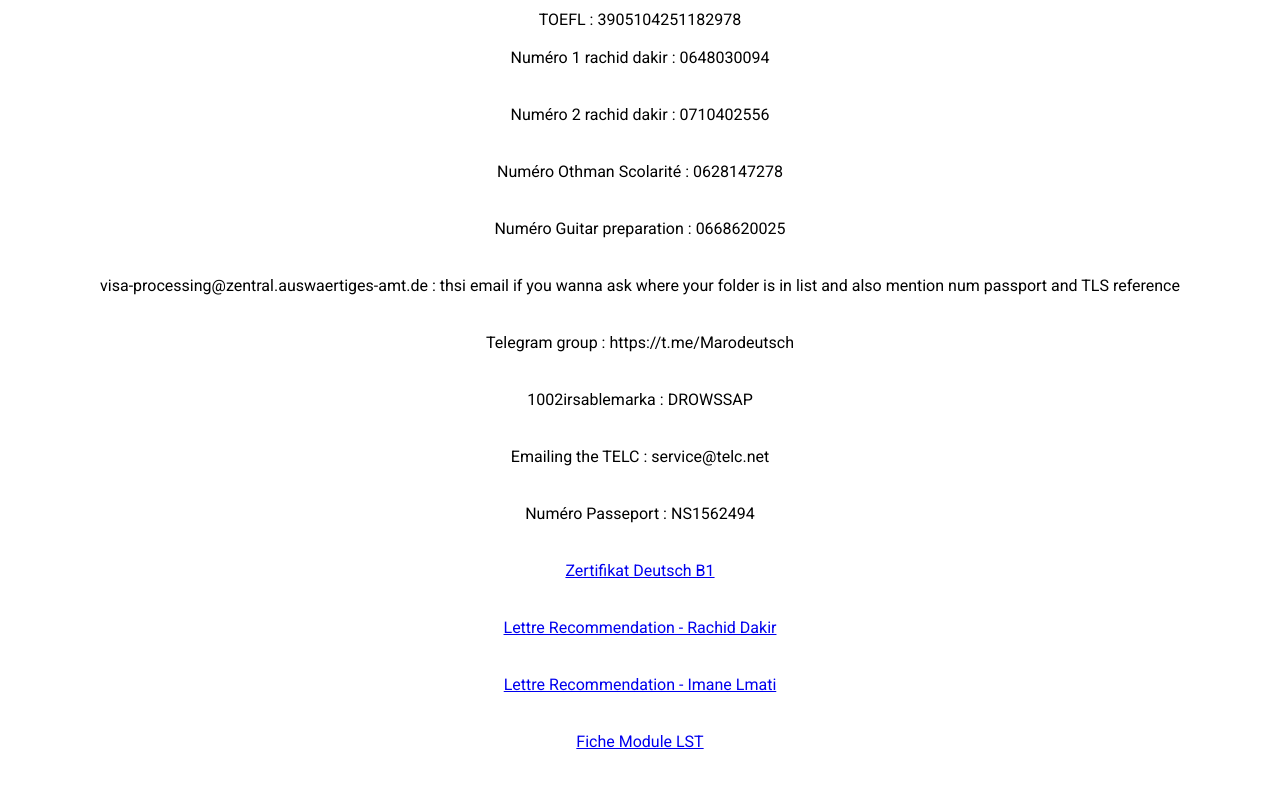
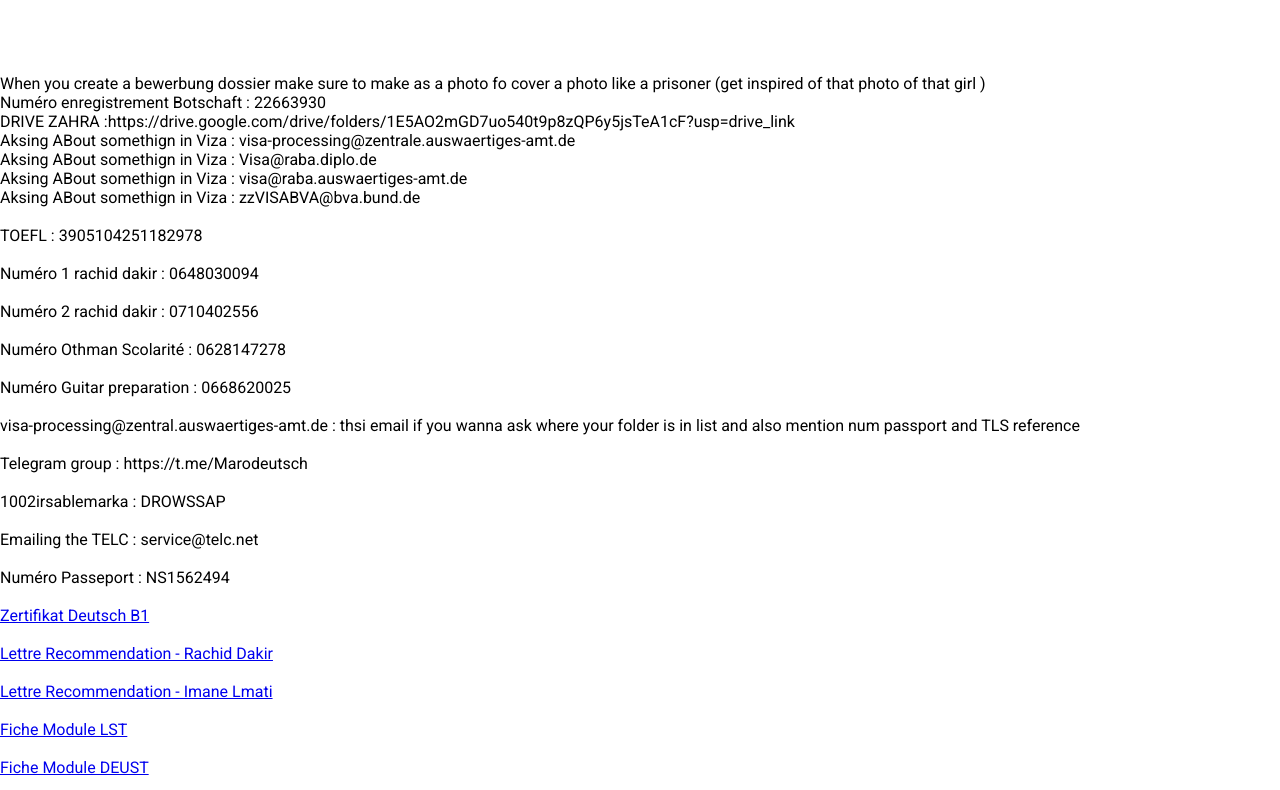
Before and after one commit to akramthedev/die-deutsch-traum, a React (Create React App) app: page /Dokument in a window 1280 px wide. Shown: the top 790 px of the page. Built offline with nearby package versions, Linux system fonts and the light colour scheme.

Commit message:
Update App.css

```diff
--- a/src/App.css
+++ b/src/App.css
@@ -246,11 +246,8 @@
   text-decoration: underline;
 }
 .Dokument{
-  height: 100vh;
+  height: auto;
   width: 100%;
   overflow: scroll !important;
-  display: flex;
-  align-items: center;
-  justify-content: center;
-  flex-direction: column;
+
 }
```
